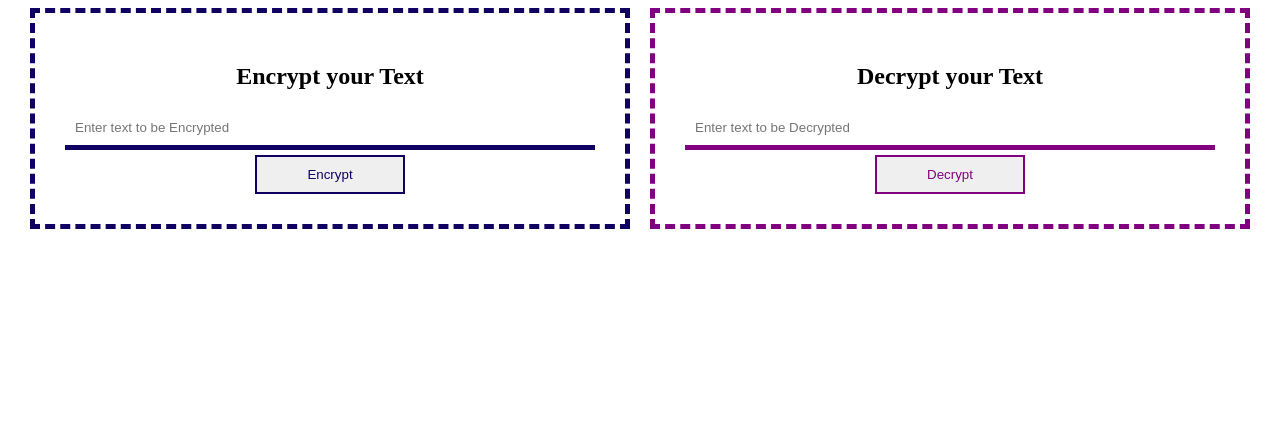
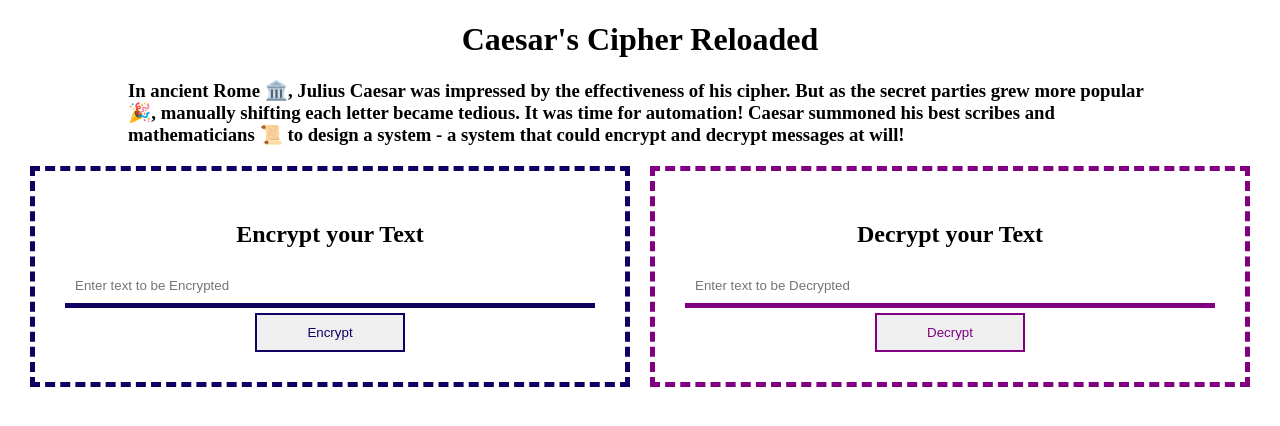
Before and after one commit to KarungiRMS/caesor-cipher, a plain HTML site: page index.html in a window 1280 px wide. Drawn offline with Linux system fonts and the light colour scheme.

Commit message:
Update index.html

```diff
--- a/index.html
+++ b/index.html
@@ -7,6 +7,8 @@
         <title>Caesar's Cipher 101</title>
     </head>
     <body>
+        <h1 style="text-align: center;">Caesar's Cipher Reloaded</h1>
+        <h3 style="margin: 20px 120px;">In ancient Rome 🏛️, Julius Caesar was impressed by the effectiveness of his cipher. But as the secret parties grew more popular 🎉, manually shifting each letter became tedious. It was time for automation! Caesar summoned his best scribes and mathematicians 📜 to design a system - a system that could encrypt and decrypt messages at will!</h3>
         <div id="parentDiv">
             <div id="encryptDiv">
                 <h2>Encrypt your Text</h2>
```
